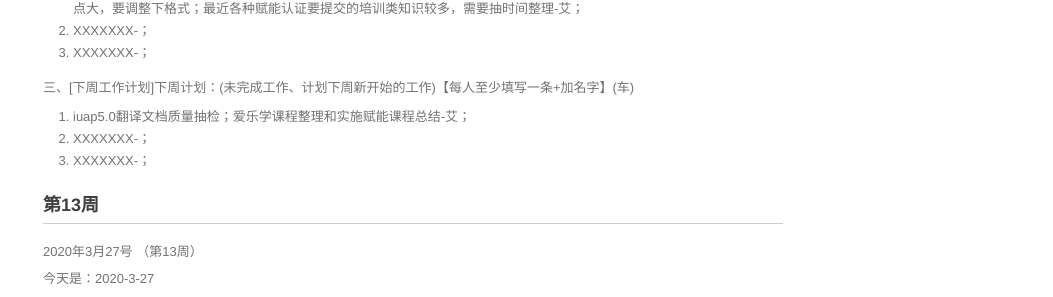
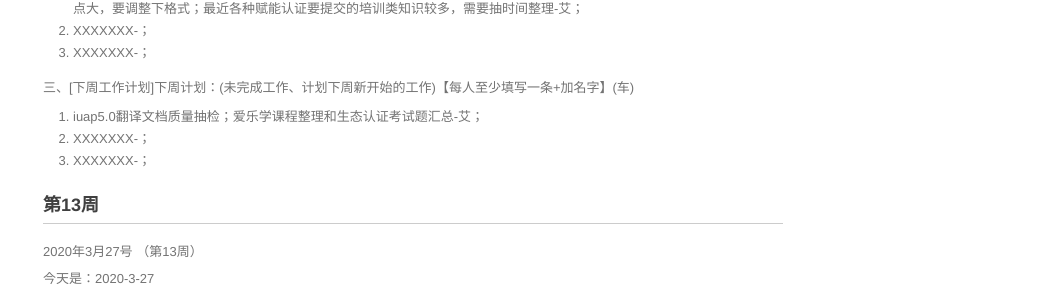
Before and after one commit to walllFlower/blog, a Jekyll site: the page built from 2020-02-28-day_report.md, in a window 1280 px wide and 900 px high, scrolled down 1238 px. Shown: the part 151-448 px from the top of the window, without its empty margins (227-1280 px from the left). Built offline with Jekyll 4.4.1, drawn with Linux system fonts in a browser that asks for light colours; comment, search, counter and statistics services are not loaded.

Commit message:
Update 2020-02-28-day_report.md

```diff
--- a/2020-02-28-day_report.md
+++ b/2020-02-28-day_report.md
@@ -83,7 +83,7 @@ categories: 技术运营工作周报
 
 三、[下周工作计划]下周计划：(未完成工作、计划下周新开始的工作)【每人至少填写一条+加名字】(车)
 
-1. iuap5.0翻译文档质量抽检；爱乐学课程整理和实施赋能课程总结-艾；
+1. iuap5.0翻译文档质量抽检；爱乐学课程整理和生态认证考试题汇总-艾；
 2. XXXXXXX-；
 3. XXXXXXX-；
 
```
